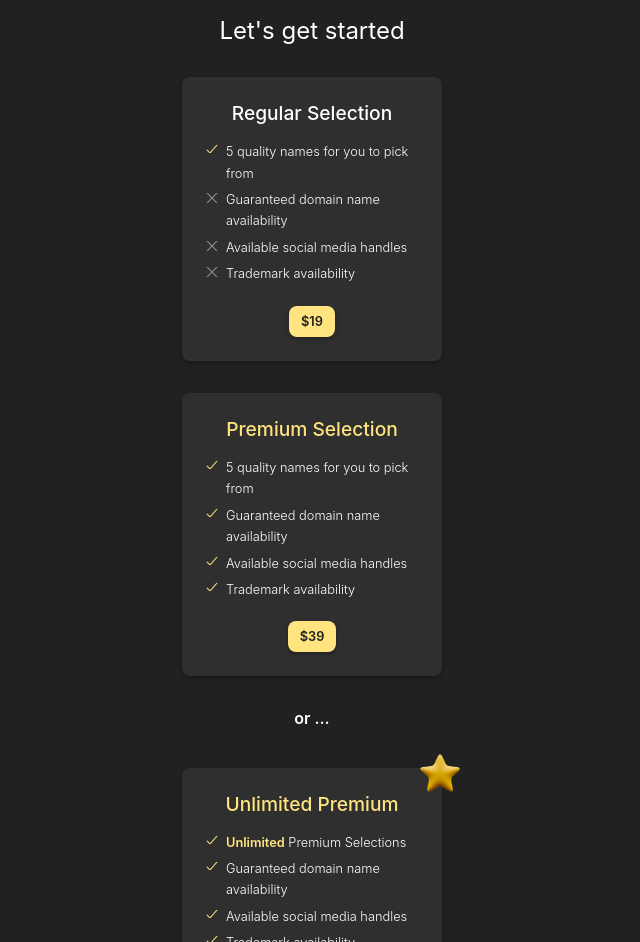
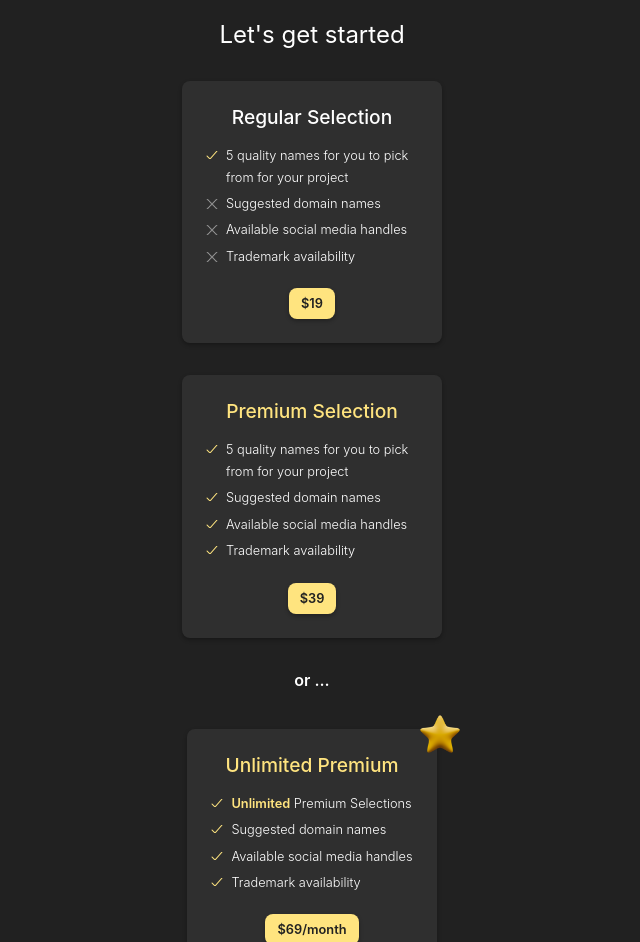
Before and after one commit to itsmnjn/dubbb, a plain HTML site: page pricing.html in a window 1280 px wide. Shown: the part 53-995 px from the top of the page, without its empty margins (328-968 px from the left). Drawn offline with Linux system fonts and the light colour scheme.

Commit message:
Add example report and adjust copy

```diff
--- a/pricing.html
+++ b/pricing.html
@@ -7,7 +7,7 @@
   </head>
   <body>
     <nav style="justify-content: center;">
-      <img src="assets/logo.png" alt="dubbb logo" />
+      <a href="index.html"><img src="assets/logo.png" alt="dubbb logo" /></a>
     </nav>
     <div class="pricing-container">
       <h2 id="get-started">Let's get started</h2>
@@ -15,11 +15,11 @@
         <h3>Regular Selection</h3>
         <div class="perk">
           <img class="check" src="assets/check.png" alt="A checkmark" />
-          <p>5 quality names for you to pick from</p>
+          <p>5 quality names for you to pick from for your project</p>
         </div>
         <div class="perk">
           <img class="x" src="assets/x.png" alt="An X" />
-          <p>Guaranteed domain name availability</p>
+          <p>Suggested domain names</p>
         </div>
         <div class="perk">
           <img class="x" src="assets/x.png" alt="An X" />
@@ -29,7 +29,7 @@
           <img class="x" src="assets/x.png" alt="An X" />
           <p>Trademark availability</p>
         </div>
-        <a href="#" class="buy-button" id="buy-regular">
+        <a href="https://gum.co/tBoaQ" class="buy-button" id="buy-regular">
           $19
         </a>
       </div>
@@ -37,11 +37,11 @@
         <h3 style="color: #FFE47F">Premium Selection</h3>
         <div class="perk">
           <img class="check" src="assets/check.png" alt="A checkmark" />
-          <p>5 quality names for you to pick from</p>
+          <p>5 quality names for you to pick from for your project</p>
         </div>
         <div class="perk">
           <img class="check" src="assets/check.png" alt="An X" />
-          <p>Guaranteed domain name availability</p>
+          <p>Suggested domain names</p>
         </div>
         <div class="perk">
           <img class="check" src="assets/check.png" alt="An X" />
@@ -51,13 +51,13 @@
           <img class="check" src="assets/check.png" alt="An X" />
           <p>Trademark availability</p>
         </div>
-        <a href="#" class="buy-button" id="buy-regular">
+        <a href="https://gum.co/ZwoZY" class="buy-button" id="buy-premium">
           $39
         </a>
       </div>
       <p style="font-weight: 600; margin-bottom: 32px">or ...</p>
       <img id="star" alt="A star" src="assets/star.png" />
-      <div class="tier-box">
+      <div class="tier-box" style="margin-bottom: 64px">
         <h3 style="color: #FFE47F">Unlimited Premium</h3>
         <div class="perk">
           <img class="check" src="assets/check.png" alt="A checkmark" />
@@ -65,7 +65,7 @@
         </div>
         <div class="perk">
           <img class="check" src="assets/check.png" alt="A checkmark" />
-          <p>Guaranteed domain name availability</p>
+          <p>Suggested domain names</p>
         </div>
         <div class="perk">
           <img class="check" src="assets/check.png" alt="A checkmark" />
@@ -75,7 +75,7 @@
           <img class="check" src="assets/check.png" alt="A checkmark" />
           <p>Trademark availability</p>
         </div>
-        <a href="#" class="buy-button" id="buy-regular">
+        <a href="https://gum.co/oiNyb" class="buy-button" id="buy-unlimited">
           $69/month
         </a>
       </div>
--- a/styles.css
+++ b/styles.css
@@ -187,7 +187,7 @@ p {
 .perk img {
   max-width: 12px;
   position: relative;
-  top: 4px;
+  top: 6px;
   padding-right: 8px;
 }
 
```
Also changed, not shown: index.html (+4 -4 lines), 1 other file.
